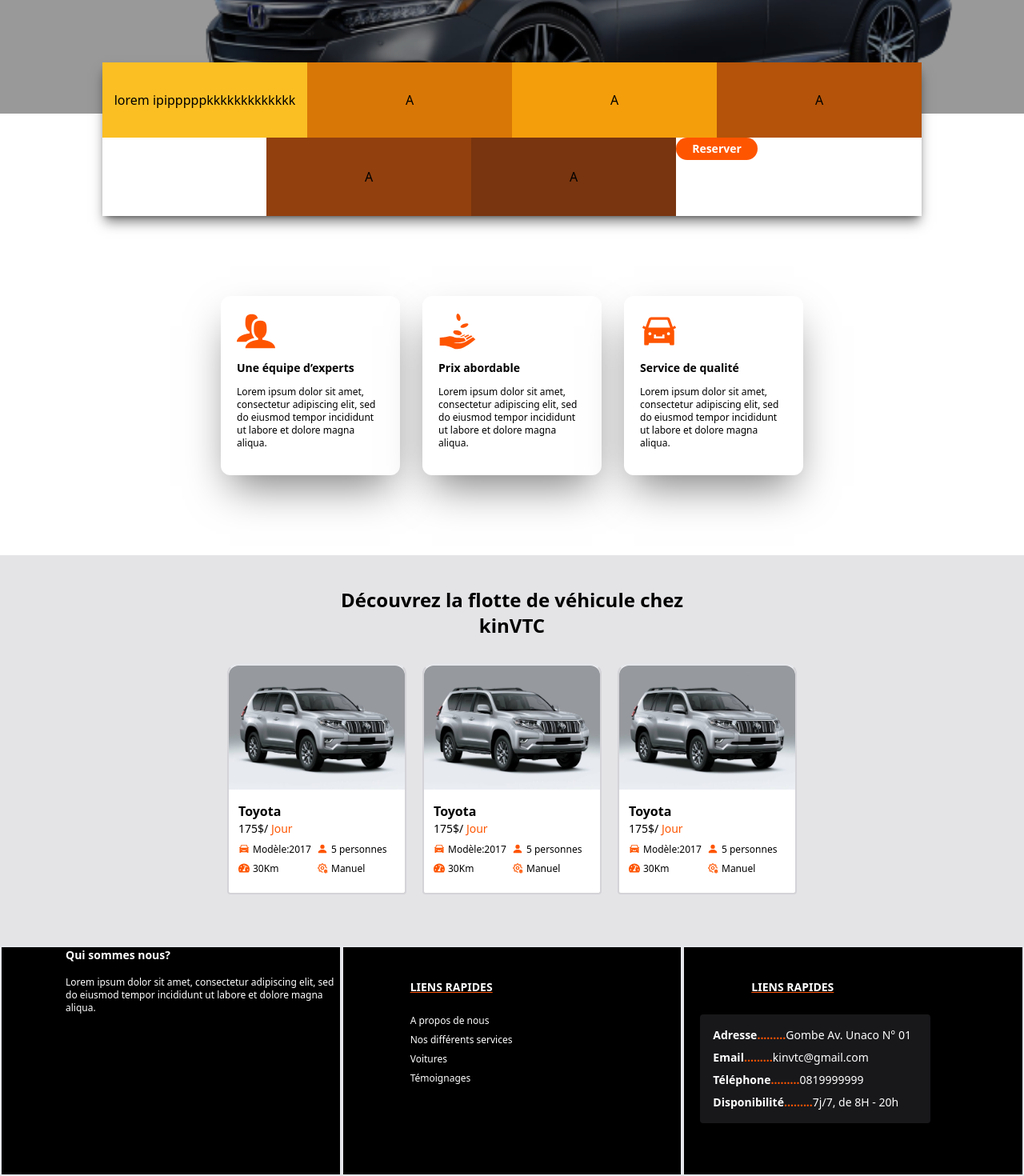
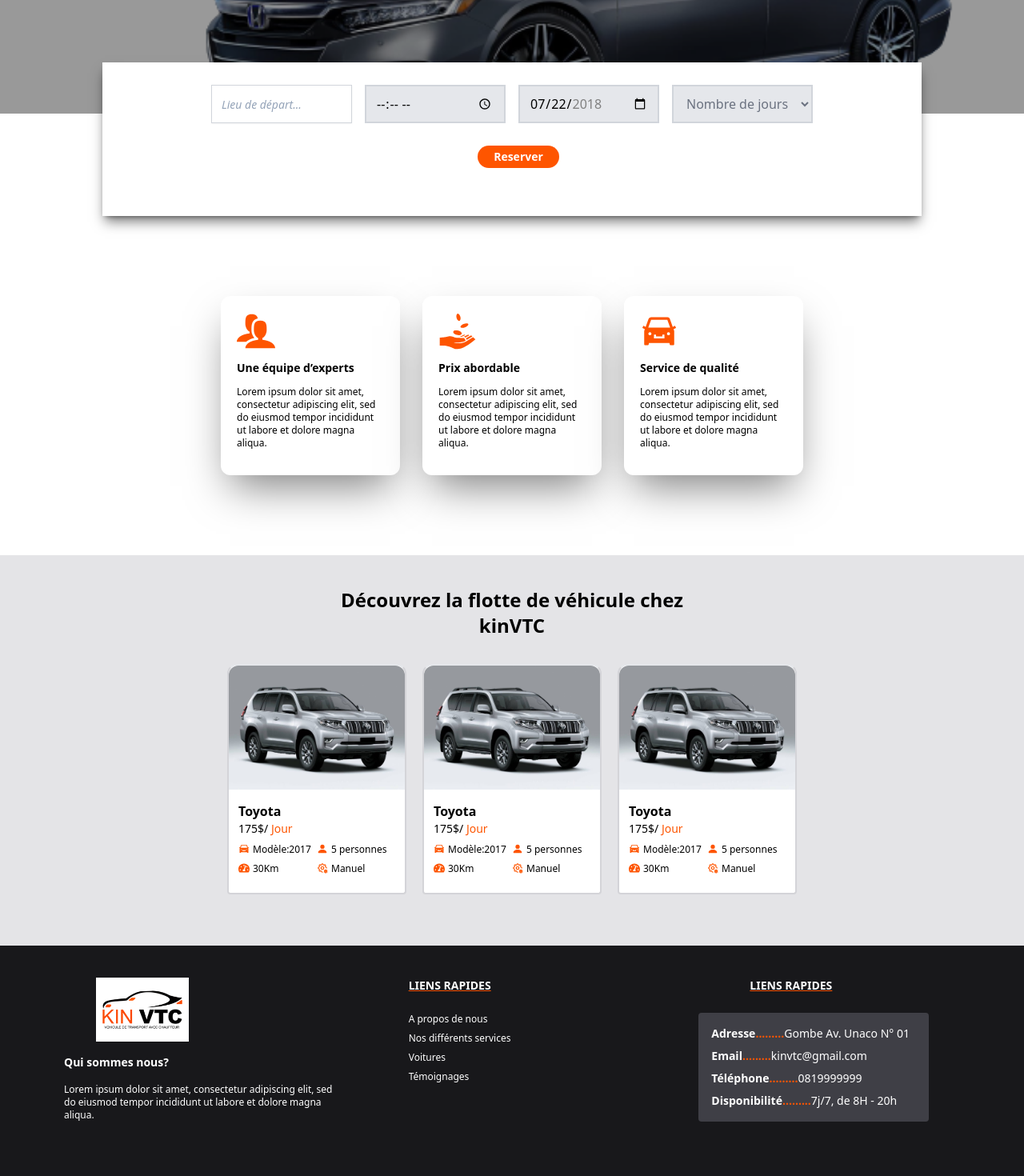
Before and after one commit to eunicekinzengele/ReposVTC_Front, a Next.js app: page /Home in a window 1280 px wide. Shown: the part 370-1840 px from the top of the page at 80% size. Built offline with nearby package versions, Linux system fonts and the light colour scheme.

Commit message:
creation of a login page

```diff
--- a/pages/FleetOfVehicles.js
+++ b/pages/FleetOfVehicles.js
@@ -116,6 +116,7 @@
           </div>
         </div>
       </div>
+
     </div>
   );
 }
--- a/pages/Footer.js
+++ b/pages/Footer.js
@@ -1,33 +1,56 @@
-import React from 'react'
-import Image from 'next/image'
-import logovtc from '../Images/logovtc.png'
+import React from "react";
+import Image from "next/image";
+import logovtc from "../Images/logovtc.png";
 
 export default function Footer() {
   return (
-    <div className=' bg-black flex justify-center h-72'>
-        <div className='w-2/6 border-2 text-white pl-20 space-y-4 '>
-            {/* <Image className=' w-16 h-9' src={logovtc} /> */}
-            <p className=' font-semibold text-sm'>Qui sommes nous?</p>
-            <p className=' font-light text-xs'>Lorem ipsum dolor sit amet, consectetur adipiscing elit, sed do eiusmod tempor incididunt ut labore et dolore magna aliqua.</p>
+    <div className=" bg-zinc-900 flex justify-center h-72 ">
+      <div className="w-2/6  text-white pl-20 space-y-4  pt-10 ">
+        <div className=" h-20 w-36 pl-7 ml-3 flex justify-center items-center overflow-hidden">
+          <Image className=" " alt="logo" src={logovtc} />
         </div>
-        <div className='w-2/6 border-2 p-5 pt-10 '>
-            <h2 className=' text-sm px-16 text-white underline decoration-orange font-semibold'>LIENS RAPIDES</h2> <br/>
-            <ul className=' px-16 text-xs text-white font-medium space-y-2 '>
+        <p className=" font-semibold text-sm">Qui sommes nous?</p>
+        <p className=" font-light text-xs">
+          Lorem ipsum dolor sit amet, consectetur adipiscing elit, sed do
+          eiusmod tempor incididunt ut labore et dolore magna aliqua.
+        </p>
+      </div>
+      <div className="w-2/6  p-5 pt-10 ">
+        <h2 className=" text-sm px-16 text-white underline decoration-orange font-semibold">
+          LIENS RAPIDES
+        </h2>{" "}
+        <br />
+        <ul className=" px-16 text-xs text-white font-medium space-y-2 ">
           <li>A propos de nous</li>
           <li>Nos différents services</li>
           <li>Voitures</li>
           <li>Témoignages</li>
         </ul>
       </div>
-        <div className='w-2/6 border-2 items-center p-5 pt-10'>
-        <h2 className=' text-sm px-16 text-white underline decoration-orange font-semibold'>LIENS RAPIDES</h2> <br/>
-            <div className=' bg-zinc-900 w-72 rounded text-sm font-semibold text-white space-y-2 p-4'>
-                <p className='flex'>Adresse <span className=' text-orange '>......... </span> <span className=' font-light'>Gombe Av. Unaco N° 01</span> </p>
-                <p className='flex'>Email <span className=' text-orange '>......... </span> <span className=' font-light'>kinvtc@gmail.com</span></p>
-                <p className='flex'>Téléphone <span className=' text-orange '>......... </span> <span className=' font-light'>0819999999</span> </p>
-                <p className='flex'>Disponibilité <span className=' text-orange '>......... </span> <span className=' font-light'>7j/7, de 8H - 20h</span> </p>
+      <div className="w-2/6 items-center p-5 pt-10">
+        <h2 className=" text-sm px-16 text-white underline decoration-orange font-semibold">
+          LIENS RAPIDES
+        </h2>{" "}
+        <br />
+        <div className=" bg-zinc-700 w-72 rounded text-sm font-semibold text-white space-y-2 p-4">
+          <p className="flex">
+            Adresse <span className=" text-orange ">......... </span>{" "}
+            <span className=" font-light">Gombe Av. Unaco N° 01</span>{" "}
+          </p>
+          <p className="flex">
+            Email <span className=" text-orange ">......... </span>{" "}
+            <span className=" font-light">kinvtc@gmail.com</span>
+          </p>
+          <p className="flex">
+            Téléphone <span className=" text-orange ">......... </span>{" "}
+            <span className=" font-light">0819999999</span>{" "}
+          </p>
+          <p className="flex">
+            Disponibilité <span className=" text-orange ">......... </span>{" "}
+            <span className=" font-light">7j/7, de 8H - 20h</span>{" "}
+          </p>
         </div>
       </div>
     </div>
-  )
+  );
 }
--- a/pages/HeroBar.js
+++ b/pages/HeroBar.js
@@ -16,41 +16,88 @@
             </h1>
           </div>
         </div>
-        <div className=" w-full flex justify-center pt-80 absolute  z-10">
-          <div className=" shadow-lg shadow-black/50 bg-white w-4/5 h-48 flex flex-wrap  justify-center	">
-            <button  className=" w-64 bg-amber-400">lorem ipipppppkkkkkkkkkkkkk</button>
-            <button  className=" w-64  bg-amber-600">A</button>
-            <button  className=" w-64  bg-amber-500">A</button>
-            <button  className=" w-64  bg-amber-700">A</button>
-            <button  className=" w-64  bg-amber-800">A</button>
-            <button  className=" w-64 bg-amber-900">A</button>
+        <div className=" w-full flex justify-center items-center  pt-80 absolute  z-10">
+          <div className=" shadow-lg shadow-black/50 bg-white w-4/5 h-48 space-y-7 space-x-4 items-center pt-7 ">
+            <div className="flex items-center justify-center space-x-4">
+              <input
+                className="  placeholder:italic placeholder:text-slate-400 block bg-white border border-gray-300 w-44 h-12 py-2 pl-3 pr-3 shadow-sm focus:outline-none focus:border-orange focus:ring-orange focus:ring-1 sm:text-sm"
+                placeholder="Lieu de départ..."
+                type="text"
+                name="search"
+              />
+
+              <input
+                className=" border-2 bg-gray-200 border-gray-300 h-12 w-44 decoration-none focus:border-orange focus:ring-orange focus:ring-1 px-3 "
+                type="time"
+                id="appt"
+                name="appt"
+                min="09:00"
+                max="18:00"
+                required
+              />
+
+              <input
+                className=" border-2 bg-gray-200 border-gray-300 h-12 w-44 decoration-none focus:border-orange focus:ring-orange focus:ring-1 px-3"
+                type="date"
+                id="start"
+                name="trip-start"
+                value="2018-07-22"
+                min="2018-01-01"
+                max="2018-12-31"
+              />
+
+              <select
+                id="currency"
+                name="currency"
+                className=" border-2 text-gray-500 bg-gray-200 border-gray-300 h-12 w-44 decoration-none focus:border-orange focus:ring-orange  focus:ring-1 px-3"
+              >
+                <option>Nombre de jours</option>
+                <option>1</option>
+                <option>2</option>
+                <option>3</option>
+              </select>
+            </div>
             <div>
-                <button className=" bg-orange text-sm px-5 py-1 text-white font-semibold rounded-full">Reserver</button>
+              <button className=" bg-orange text-sm px-5 py-1 text-white font-semibold rounded-full">
+                Reserver
+              </button>
             </div>
           </div>
         </div>
       </div>
-      <div className="  h-52">
-      </div>
+      <div className="  h-52"></div>
       <div className=" flex justify-center py-5 pb- space-x-7">
         <div className=" bg-white w-56 h-56 rounded-xl text-left p-5 space-y-3  shadow-2xl shadow-black/50">
-            <div><ImUsers className=" text-orange text-5xl"/></div>
-            <h2 className=" font-semibold text-sm">Une équipe d’experts</h2>
-            <p className=" text-xs">Lorem ipsum dolor sit amet, consectetur adipiscing elit, sed do eiusmod tempor incididunt ut labore et dolore magna aliqua. </p>
+          <div>
+            <ImUsers className=" text-orange text-5xl" />
+          </div>
+          <h2 className=" font-semibold text-sm">Une équipe d’experts</h2>
+          <p className=" text-xs">
+            Lorem ipsum dolor sit amet, consectetur adipiscing elit, sed do
+            eiusmod tempor incididunt ut labore et dolore magna aliqua.{" "}
+          </p>
         </div>
         <div className=" bg-white w-56 h-56 rounded-xl text-left p-5 space-y-3  shadow-2xl shadow-black/50">
-            <div><GiReceiveMoney className=" text-orange text-5xl"/></div>
-            <h2 className=" font-semibold text-sm">Prix abordable</h2>
-            <p className=" text-xs">Lorem ipsum dolor sit amet, consectetur adipiscing elit, sed do eiusmod tempor incididunt ut labore et dolore magna aliqua. </p>
+          <div>
+            <GiReceiveMoney className=" text-orange text-5xl" />
+          </div>
+          <h2 className=" font-semibold text-sm">Prix abordable</h2>
+          <p className=" text-xs">
+            Lorem ipsum dolor sit amet, consectetur adipiscing elit, sed do
+            eiusmod tempor incididunt ut labore et dolore magna aliqua.{" "}
+          </p>
         </div>
         <div className=" bg-white w-56 h-56 rounded-xl text-left p-5 space-y-3  shadow-2xl shadow-black/50">
-            <div><AiFillCar className=" text-orange text-5xl"/></div>
-            <h2 className=" font-semibold text-sm">Service de qualité</h2>
-            <p className=" text-xs">Lorem ipsum dolor sit amet, consectetur adipiscing elit, sed do eiusmod tempor incididunt ut labore et dolore magna aliqua. </p>
+          <div>
+            <AiFillCar className=" text-orange text-5xl" />
+          </div>
+          <h2 className=" font-semibold text-sm">Service de qualité</h2>
+          <p className=" text-xs">
+            Lorem ipsum dolor sit amet, consectetur adipiscing elit, sed do
+            eiusmod tempor incididunt ut labore et dolore magna aliqua.{" "}
+          </p>
         </div>
-
       </div>
-
     </div>
   );
 }
--- /dev/null
+++ b/pages/Login.jsx
@@ -0,0 +1,34 @@
+import React from "react";
+
+export default function Login() {
+  return (
+    <div className=" w-full h-screen border-2 bg-zinc-200 flex justify-center items-center">
+      <div className="bg-red-600 w-64 rounded-xl h-96 md:border-2 md:w-2/5 md:h-64 md:flex ">
+        <div className=" h-2/5	 rounded-t-xl bg-orange/100 text-white text-center p-4 space-y-2 pl-5 pr-5 md:w-2/5 md:h-full md:rounded-l-xl md:rounded-r-none md:space-y-5 md:pt-7 md:px-3 ">
+            <h2 className=" font-semibold text-sm">Bienvenue</h2>
+            <p className=" text-xs font-light">Lorem ipsum dolor sit amet, consectetur adipisicing elit. Temporibus, molestias, excepturi quaerat facilis qui, omnisex minima.</p>
+        </div>
+        <div className="h-3/5 rounded-b-xl bg-white text-center flex items-center justify-center md:w-3/5 md:h-full md:rounded-r-xl md:rounded-l-none">
+          <div className=" space-y-4">
+            <h1 className=" font-semibold">Connexion</h1>
+            <input
+              className="  placeholder:italic placeholder:text-slate-400 block bg-white shadow-lg shadow-black/20  w-48 h-8 py-2 pl-3 pr-3 focus:outline-none rounded-2xl focus:border-orange focus:ring-orange focus:ring-1 sm:text-sm"
+              placeholder="Votre nom"
+              type="text"
+              name="userName"
+            />
+            <input
+              className="  placeholder:italic placeholder:text-slate-400 block shadow-lg shadow-black/20 bg-white  w-48 h-8 py-2 pl-3 pr-3  focus:outline-none rounded-2xl focus:border-orange focus:ring-orange focus:ring-1 sm:text-sm"
+              placeholder="Mot de passe"
+              type="password"
+              name="userName"
+            />
+            <button className=" bg-orange w-48 h-8 text-sm px-5 py-1 text-white font-semibold rounded-full">
+                Reserver
+              </button>
+          </div>
+        </div>
+      </div>
+    </div>
+  );
+}
```
Lines whose indentation alone changed are shown as unchanged.
